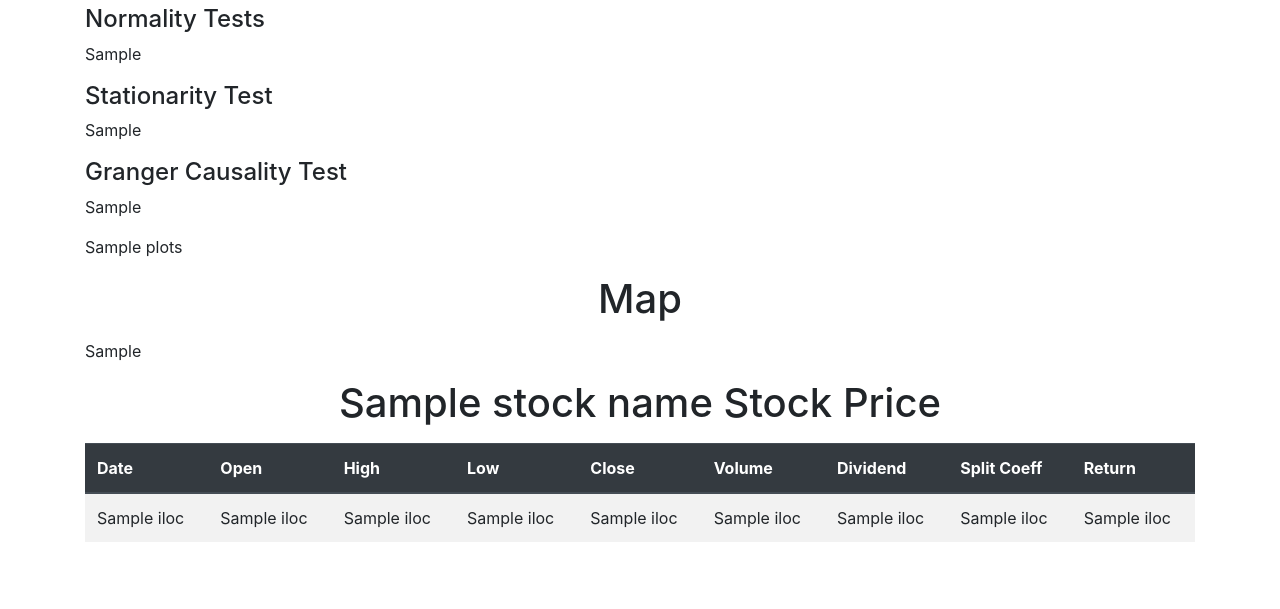
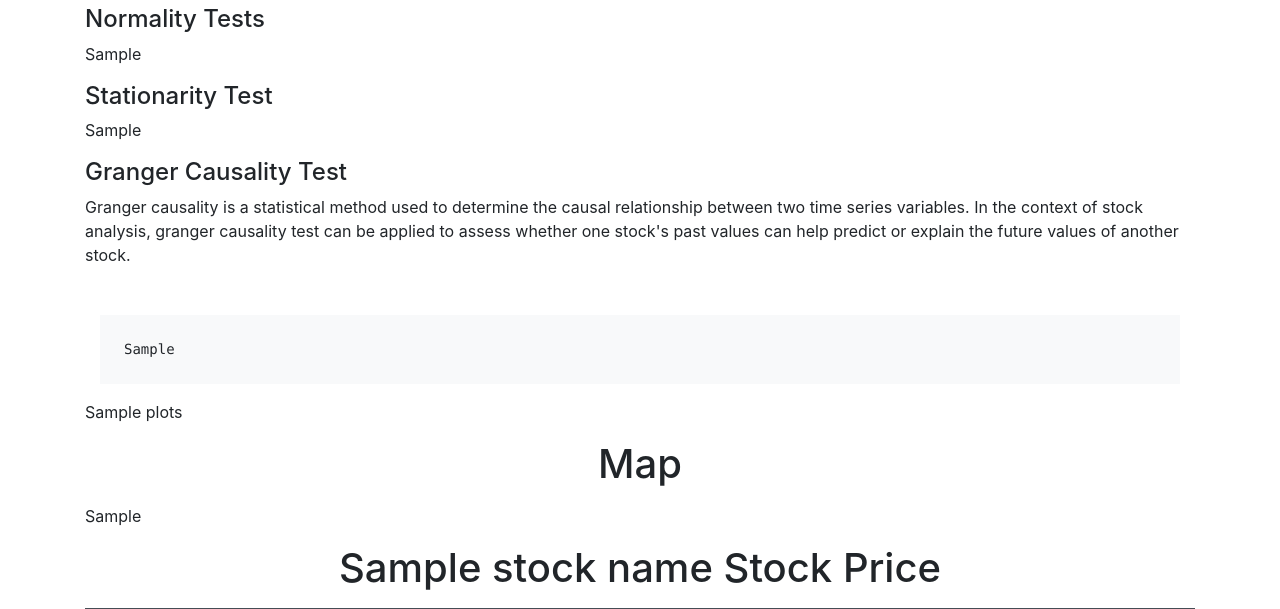
Before and after one commit to liviobue/sp_project_group_19, a Flask app: template templates/stock_info.html in a window 1280 px wide. Shown: the part 234-843 px from the top of the page. Before the commit the page ends 776 px from the top, so only its background shows below. Run offline with Flask 3, Linux system fonts and the light colour scheme; the template is opened without the code that fills it: most values are stand-ins (such as "Sample title", 1, 10 or a date in 2020); some libraries are stand-ins or nearby versions.

Commit message:
better line chart and bug fixes

```diff
--- a/app.py
+++ b/app.py
@@ -22,6 +22,7 @@ import seaborn as sns
 import mpld3
 from mpld3 import plugins
 import urllib.parse
+import matplotlib.dates as mdates
 
 app = Flask(__name__)
 
@@ -102,6 +103,7 @@ def calc_corr_sp500(df):
     sp500_df = pd.DataFrame(sp500_prices, columns=['date', 'sp500_close'])
     merged_df = pd.merge(df, sp500_df, on='date')
     corr = merged_df['return'].corr(merged_df['sp500_close'])
+    print(merged_df)
     return corr
 
 
@@ -120,6 +122,7 @@ def createMap(symbol):
     data = response.json()
     address = data['Address']
     encoded_address = urllib.parse.quote(address)
+    time.sleep(3)
     url = "https://nominatim.openstreetmap.org/search?q={}&format=json".format(
         encoded_address)
     response = requests.get(url).json()
@@ -133,17 +136,17 @@ def createMap(symbol):
     else:
         return "No infomation found"
 
-
 def stock_chart(df, start_date, end_date, stock_name):
-    # generate plot
     img = BytesIO()
-    # set the figure size to 12 inches (width) by 6 inches (height)
-    plt.figure(figsize=(13, 6))
-    plt.plot(df['date'], df['close'])
-    plt.title(f"{stock_name} Stock Price between {start_date} and {end_date}")
-    plt.xlabel('Date')
-    plt.ylabel('Closing Price ($)')
-    plt.xticks(df['date'])  # set x ticks to show every 10th date
+    fig, ax = plt.subplots(figsize=(13, 6))
+    ax.plot(df['date'], df['close'], color='blue', label='Closing Price')
+    ax.set_title(f"{stock_name} Stock Price between {start_date} and {end_date}")
+    ax.set_xlabel('Date')
+    ax.set_ylabel('Closing Price ($)')
+    ax.xaxis.set_major_locator(mdates.AutoDateLocator())  # automatically adjust x-axis ticks
+    ax.xaxis.set_major_formatter(mdates.DateFormatter('%Y-%m-%d'))  # format x-axis tick labels
+    plt.xticks(rotation=45)  # rotate x-axis tick labels for better visibility
+    plt.tight_layout()  # adjust subplot layout for better spacing
     plt.savefig(img, format='png')
     plt.close()
     img.seek(0)
@@ -306,6 +309,7 @@ def stock_info():
         normality_test_result = normality_test(df)
         stationarity_test_result = stationarity_test(df)
         granger_causality_test_result = granger_causality_test(df)
+        granger_causality_test_result = json.dumps(granger_causality_test_result, indent=4)
 
         stock_plot = stock_chart(df, start_date, end_date, stock_name)
         autocorr_test_plot = autocorr_test(df)
--- a/templates/stock_info.html
+++ b/templates/stock_info.html
@@ -43,7 +43,12 @@
         <p class="mb-3">{{ stationarity_test_result }}</p>
 
         <h4>Granger Causality Test</h4>
-        <p class="mb-3">{{ granger_causality_test_result }}</p>
+        <p>Granger causality is a statistical method used to determine the causal relationship between two time
+            series variables. In the context of stock analysis, granger causality test can be applied to assess whether
+            one stock's past values can help predict or explain the future values of another stock.</p>
+        <div class="container mt-5">
+            <pre class="bg-light p-4"><code>{{ granger_causality_test_result }}</code></pre>
+        </div>
 
     </div>
     <div id="plot">
```
